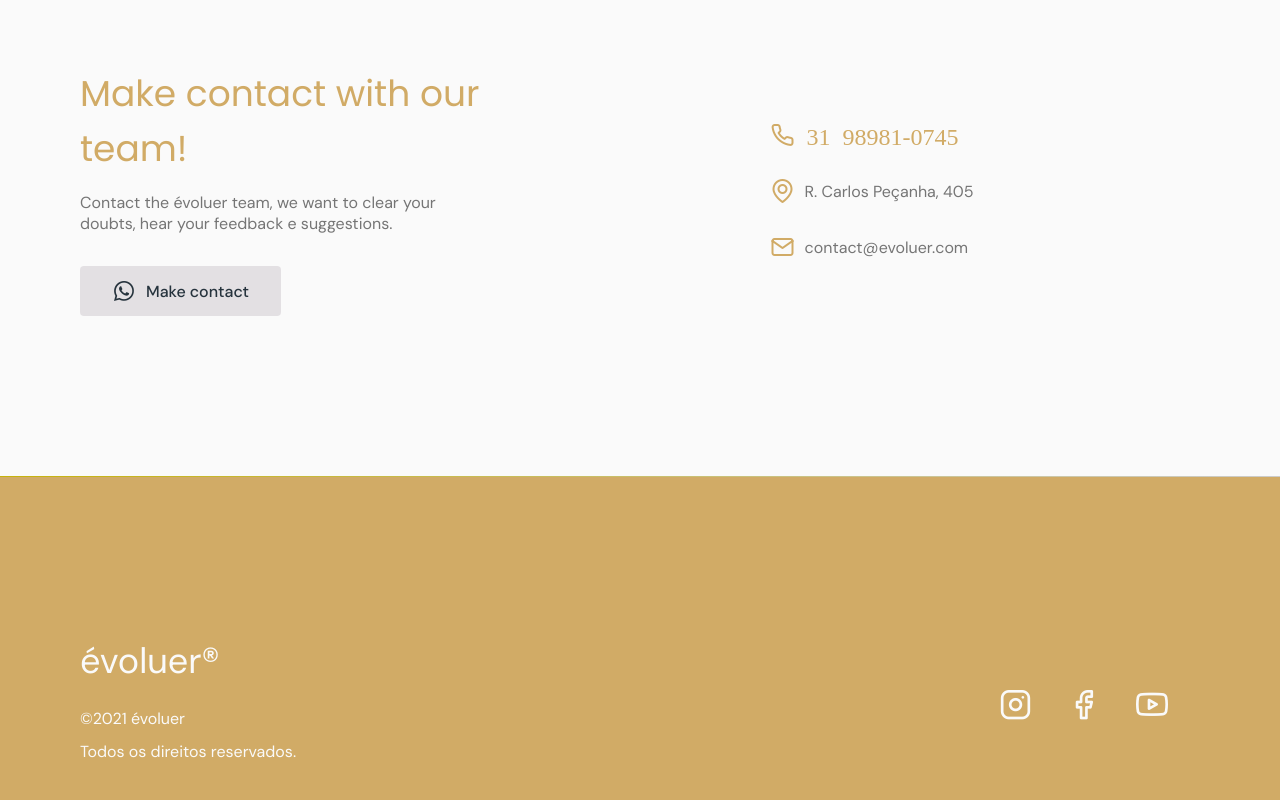
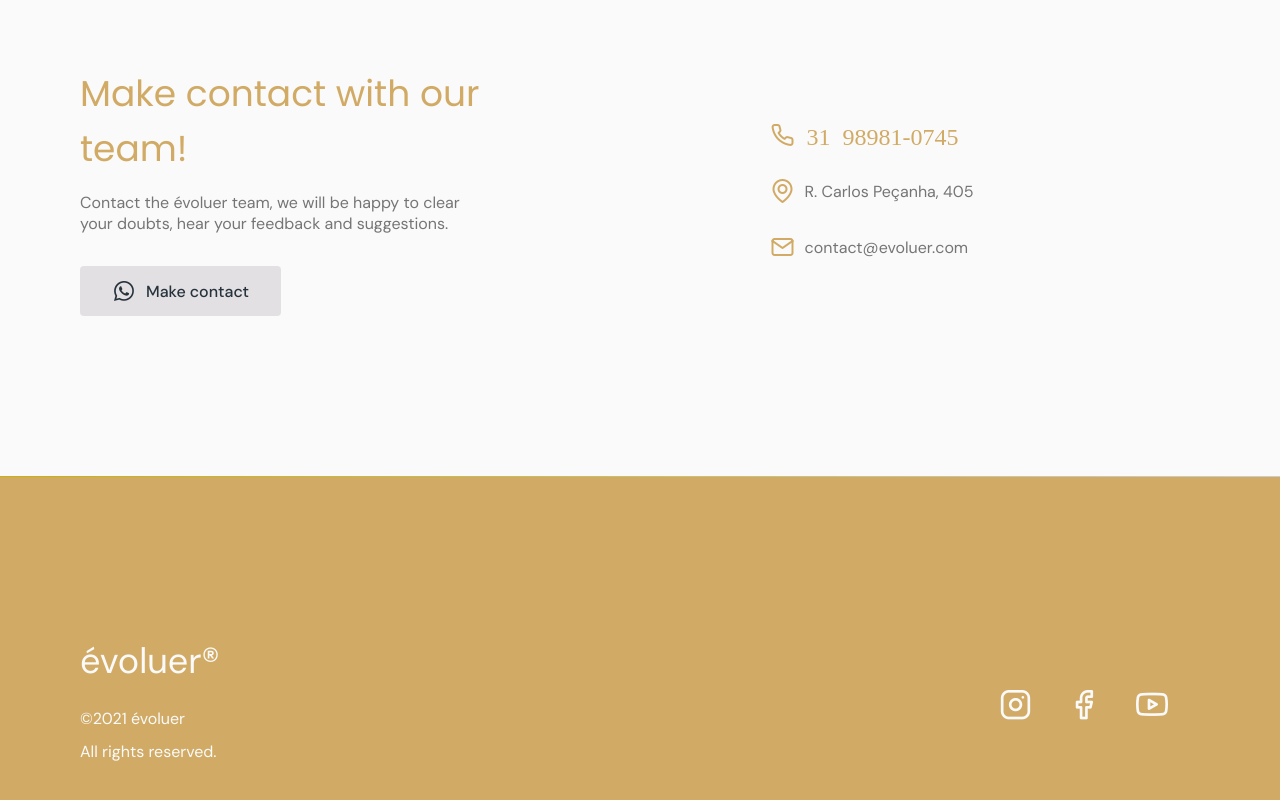
Before and after one commit to JhoneCode/landing-page, a plain HTML site: page index.html in a window 1280 px wide. Shown: the part 3267-4067 px from the top of the page. Drawn offline with nearby package versions, Linux system fonts and the light colour scheme; files whose address does not match are found by name; a web font is replaced by a local one.

Commit message:
Update index.html

```diff
--- a/index.html
+++ b/index.html
@@ -234,8 +234,8 @@
           <div class="text">
             <h2 class="title">Make contact with our team!</h2>
             <p>
-              Contact the évoluer team, we want to clear your doubts, hear your
-              feedback e suggestions.
+              Contact the évoluer team, we will be happy to clear your doubts, hear your
+              feedback and suggestions.
             </p>
             <a
               href="https://api.whatsapp.com/send?phone=+5531989810745&text=Hi! I Would like to make a appointment"
@@ -263,7 +263,7 @@
         <div class="brand">
           <a class="logo" href="#home"><span>évoluer®</span></a>
           <p>©2021 évoluer</p>
-          <p>Todos os direitos reservados.</p>
+          <p>All rights reserved.</p>
         </div>
 
         <div class="social">
```
